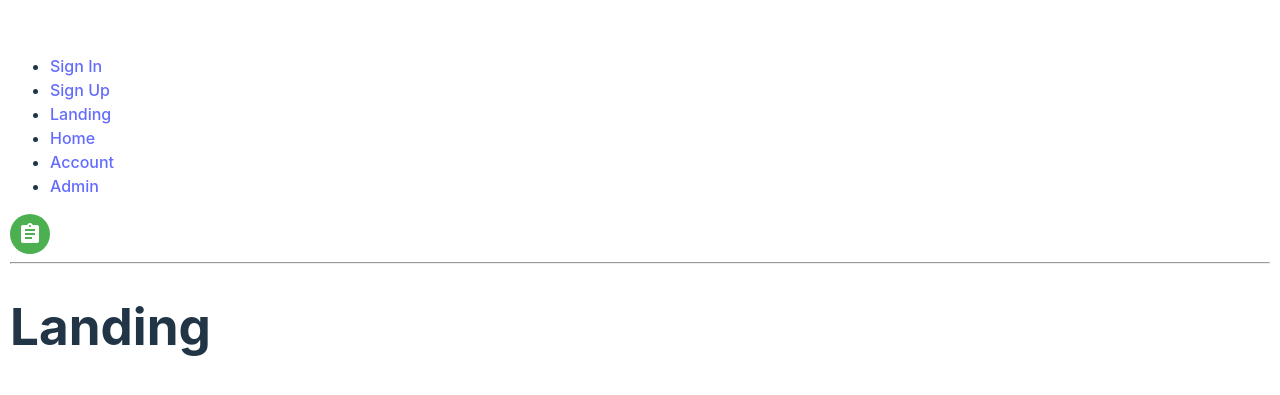
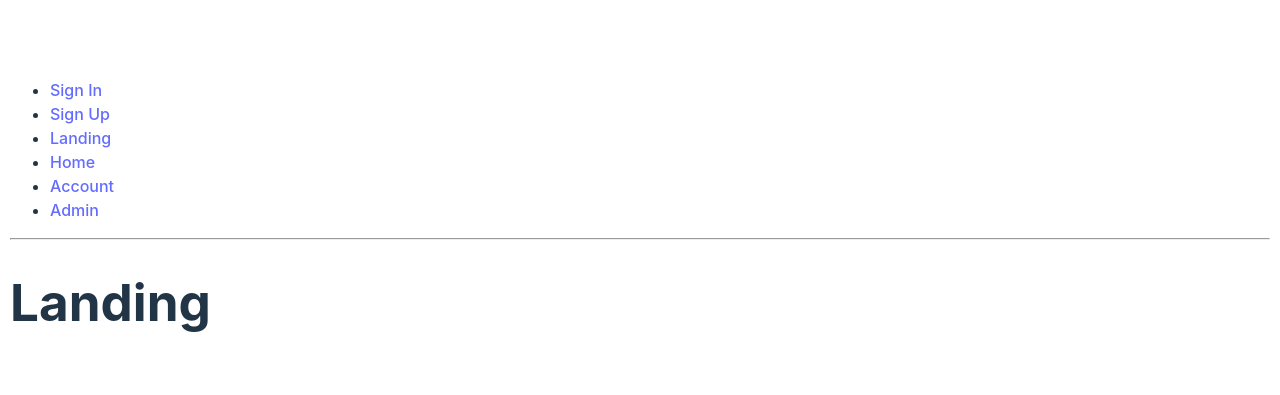
Before and after one commit to xijia007/lean-in-react-web, a React (Vite) app: page / in a window 1280 px wide. Shown: the part 187-582 px from the top of the page. Built offline with nearby package versions, Linux system fonts and the light colour scheme.

Commit message:
Remove MUI

```diff
--- a/index.html
+++ b/index.html
@@ -2,13 +2,7 @@
 <html lang="en">
   <head>
     <meta charset="UTF-8" />
-    <meta name="viewport" content="initial-scale=1, width=device-width" />
-
     <link rel="icon" type="image/svg+xml" href="/vite.svg" />
-    <link
-      rel="stylesheet"
-      href="https://fonts.googleapis.com/css?family=Roboto:300,400,500,700&display=swap"
-    />
     <meta name="viewport" content="width=device-width, initial-scale=1.0" />
     <title>Vite + React</title>
   </head>
--- a/package.json
+++ b/package.json
@@ -10,10 +10,6 @@
     "lint": "eslint . --ext .js,.jsx,.ts,.tsx"
   },
   "dependencies": {
-    "@emotion/react": "^11.10.6",
-    "@emotion/styled": "^11.10.6",
-    "@mui/icons-material": "^5.11.16",
-    "@mui/material": "^5.11.16",
     "firebase": "^9.19.1",
     "react": "^18.2.0",
     "react-dom": "^18.2.0",
--- a/src/components/Firebase/firebase.js
+++ b/src/components/Firebase/firebase.js
@@ -16,12 +16,6 @@ const config = {
   appId: import.meta.env.VITE_APP_ID,
 };
 
-// class Firebase {
-//   constructor() {
-//     app.initializeApp(config);
-//   }
-// }
-
 const app = initializeApp(config);
 const auth = getAuth(app);
 const db = getDatabase(app);
--- a/src/components/Home/index.jsx
+++ b/src/components/Home/index.jsx
@@ -1,7 +1,6 @@
 import React, { useEffect } from 'react';
 import { onAuthStateChanged, signOut } from 'firebase/auth';
 import { useNavigate } from 'react-router-dom';
-import Button from '@mui/material/Button';
 import { auth } from '../Firebase/firebase';
 
 function Home() {
@@ -45,10 +44,7 @@ function Home() {
       <h2>Welcome to LeanIn {email}</h2>
 
       <div>
-        <Button onClick={handleLogout} variant="contained">
-          Logout
-        </Button>
-        {/* <button onClick={handleLogout}></button> */}
+        <button onClick={handleLogout}>Logout</button>
       </div>
     </nav>
   );
--- a/src/components/Navigation/index.jsx
+++ b/src/components/Navigation/index.jsx
@@ -1,21 +1,7 @@
 import { Link } from 'react-router-dom';
-import Avatar from '@mui/material/Avatar';
-import AssignmentIcon from '@mui/icons-material/Assignment';
-import { green } from '@mui/material/colors';
-import { styled } from '@mui/material/styles';
-import Box from '@mui/material/Box';
-import Grid from '@mui/material/Grid';
-import Paper from '@mui/material/Paper';
 import * as ROUTES from '../../constants/routes';
 
 function Navigation() {
-  const Item = styled(Paper)(({ theme }) => ({
-    backgroundColor: theme.palette.mode === 'dark' ? '#1A2027' : '#fff',
-    ...theme.typography.body2,
-    padding: theme.spacing(1),
-    textAlign: 'center',
-    color: theme.palette.text.secondary,
-  }));
   return (
     <div>
       <ul>
@@ -38,29 +24,8 @@ function Navigation() {
           <Link to={ROUTES.ADMIN}>Admin</Link>
         </li>
       </ul>
-      <Avatar sx={{ bgcolor: green[500] }}>
-        <AssignmentIcon />
-      </Avatar>
     </div>
   );
-  // return (
-  //   <Box sx={{ flexGrow: 1 }}>
-  //     <Grid container spacing={2}>
-  //       <Grid item xs={8}>
-  //         <Item>xs=8</Item>
-  //       </Grid>
-  //       <Grid item xs={4}>
-  //         <Item>xs=4</Item>
-  //       </Grid>
-  //       <Grid item xs={4}>
-  //         <Item>xs=4</Item>
-  //       </Grid>
-  //       <Grid item xs={8}>
-  //         <Item>xs=8</Item>
-  //       </Grid>
-  //     </Grid>
-  //   </Box>
-  // );
 }
 
 export default Navigation;
--- a/src/index.jsx
+++ b/src/index.jsx
@@ -1,13 +1,11 @@
 import React from 'react';
 import ReactDOM from 'react-dom/client';
-import CssBaseline from '@mui/material/CssBaseline';
 import App from './components/App';
 
 import './index.css';
 
 ReactDOM.createRoot(document.getElementById('root')).render(
   <React.StrictMode>
-    {/* <CssBaseline /> */}
     <App />
   </React.StrictMode>
 );
```
Also changed, not shown: 1 other file (tests, documents, lock files or other folders).
